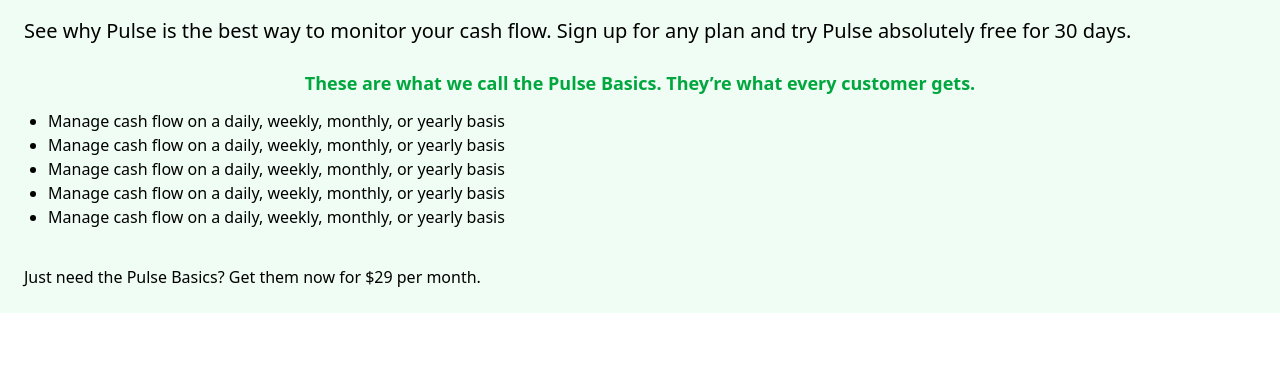
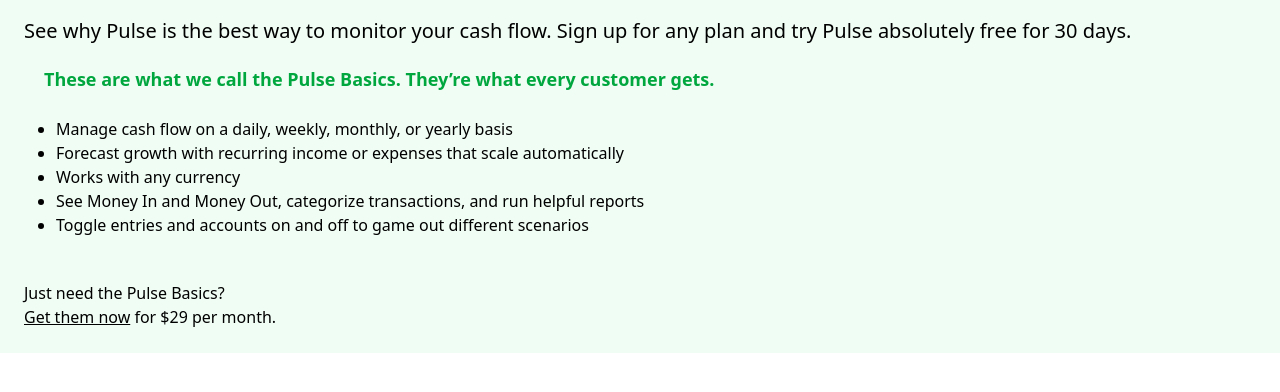
Before and after one commit to SebastianCond3/Princing_tailwind, a website: page index.html in a window 1280 px wide. Shown: the part 206-598 px from the top of the page. Drawn offline with Linux system fonts and the light colour scheme.

Commit message:
first section finished

```diff
--- a/index.html
+++ b/index.html
@@ -16,17 +16,17 @@
         <section class="flex flex-col bg-green-50 p-6">
             <h1 class=" font-black text-5xl p-5 mb-5">Try Pulse free for 30 days</h1>
             <p class="text-xl">See why Pulse is the best way to monitor your cash flow. Sign up for any plan and try Pulse absolutely free for 30 days.</p>
-            <div class="p-6">
-                <h2 class="font-bold text-center text-lg text-green-600">These are what we call the Pulse Basics. They’re what every customer gets.</h2>
-                <ul class="mt-3 mb-3 text-start list-disc text-md">
+            <div class="p-5">
+                <h2 class="font-bold text-lg text-green-600">These are what we call the Pulse Basics. They’re what every customer gets.</h2>
+                <ul class="mt-3 mb-3 text-start list-disc text-md p-3">
                     <li>Manage cash flow on a daily, weekly, monthly, or yearly basis</li>
-                    <li>Manage cash flow on a daily, weekly, monthly, or yearly basis</li>
-                    <li>Manage cash flow on a daily, weekly, monthly, or yearly basis</li>
-                    <li>Manage cash flow on a daily, weekly, monthly, or yearly basis</li>
-                    <li>Manage cash flow on a daily, weekly, monthly, or yearly basis</li>
+                    <li>Forecast growth with recurring income or expenses that scale automatically</li>
+                    <li>Works with any currency</li>
+                    <li>See Money In and Money Out, categorize transactions, and run helpful reports</li>
+                    <li>Toggle entries and accounts on and off to game out different scenarios</li>
                 </ul>
             </div>
-            <p>Just need the Pulse Basics? Get them now  for $29 per month.</p>
+            <p>Just need the Pulse Basics?<br><a class="underline" href="#">Get them now</a> for $29 per month.</p>
         </section>
     </main>
 </body>
```
Also changed, not shown: src/output.css.
